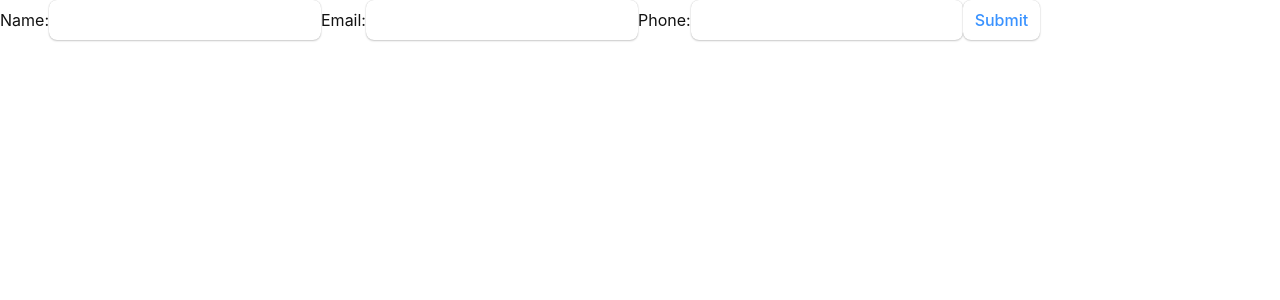
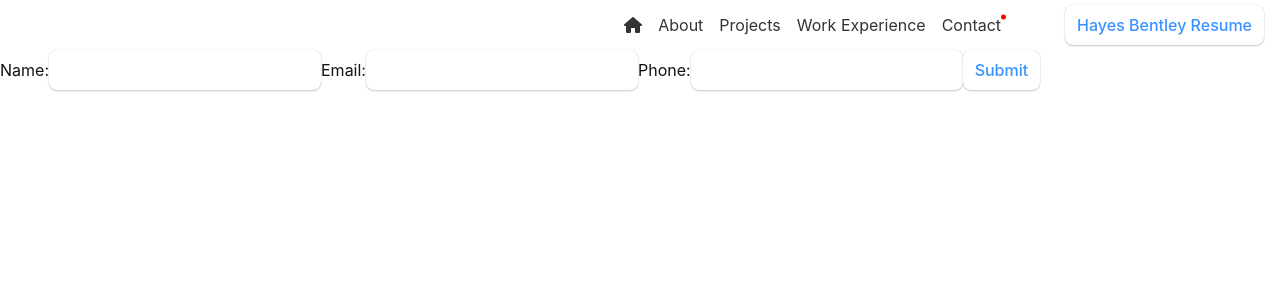
Before and after one commit to Hayesdb1742/Web-Portfolio, a React (Create React App) app in the folder frontend/: page /contact in a window 1280 px wide. Shown: the top 300 px of the page. Built offline with nearby package versions, Linux system fonts and the light colour scheme.

Commit message:
added in html page changes

```diff
--- a/frontend/src/App.css
+++ b/frontend/src/App.css
@@ -46,6 +46,7 @@ html, body, #root {
   display: flex;
   width: 100%;
   height: 100%;
+  flex-direction: column;
 }
 .navbar-container {
   flex: 1;
--- a/frontend/src/App.js
+++ b/frontend/src/App.js
@@ -8,8 +8,8 @@ import Navbar from './components/Navbar';
 import Home from './pages/Home';
 import About from './pages/About';
 import Projects from './pages/Projects';
-import Contact from './pages/contacts';
 import Slider from './components/Slider'
+import Contact from './pages/Contact'
 import "./index.css";
 import "./App.css"
 import WorkExperience from "./pages/WorkExperience"
--- a/frontend/src/components/Navbar.css
+++ b/frontend/src/components/Navbar.css
@@ -29,6 +29,37 @@
     color: #333;
   }
   .nav-menu a:hover {
-    color: #fff;
-    background-color: #333;
+    color: #333;
   }
+
+  .active{
+    position:relative;
+  }
+
+.nav-item:hover{
+  position: relative;
+}
+
+.nav-item:hover::before{
+  content:"";
+  position:absolute;
+  top:15%;
+  right: -5px; /* adjust this value as needed */
+  height: 5px;
+  width: 5px;
+  background-color: gray;
+  border-radius: 50%;
+  transform: translate(0, -50%);
+}
+
+  .active::after{
+    content: "";
+    position: absolute;
+    top: 15%;
+    right: -5px; /* adjust this value to move the dot to the desired position */
+    transform: translate(0, -50%);
+    width: 5px;
+    height: 5px;
+    border-radius: 50%;
+    background-color: red;
+  }
--- a/frontend/src/components/Navbar.js
+++ b/frontend/src/components/Navbar.js
@@ -1,5 +1,5 @@
 import React from 'react';
-import { Link } from 'react-router-dom';
+import { NavLink, useLocation } from 'react-router-dom';
 import './Navbar.css'
 import gHubLogo from "../images/github-mark-white.png"
 import Resume from "./Resume"
@@ -7,23 +7,24 @@ import { FontAwesomeIcon } from '@fortawesome/react-fontawesome';
 import { faHome } from '@fortawesome/free-solid-svg-icons';
 
 function Navbar() {
+  const location = useLocation();
   return (
     <nav className="navbar">
       <ul className="nav-menu">
         <li className="nav-item">
-          <Link to="/" className="nav-link"><FontAwesomeIcon icon={faHome}></FontAwesomeIcon></Link>
+          <NavLink to="/" className="nav-NavLink" activeClassName="active"><FontAwesomeIcon icon={faHome}></FontAwesomeIcon></NavLink>
         </li>
         <li className="nav-item">
-          <Link to="/about" className="nav-link">About</Link>
+          <NavLink to="/about" className="nav-NavLink">About</NavLink>
         </li>
         <li className="nav-item">
-          <Link to="/projects" className="nav-link">Projects</Link>
+          <NavLink to="/projects" className="nav-NavLink">Projects</NavLink>
         </li>
         <li className="nav-item">
-          <Link to="/work-experience" className="nav-link">Work Experience</Link>
+          <NavLink to="/work-experience" className="nav-NavLink">Work Experience</NavLink>
         </li>
         <li className="nav-item">
-          <Link to="/contact" className="nav-link">Contact</Link>
+          <NavLink to="/contact" className="nav-NavLink">Contact</NavLink>
         </li>
         <li>
           <a href="https://github.com/Hayesdb1742?tab=repositories" target="_blank" rel="noopener noreferrer">
--- a/frontend/src/pages/Contact.js
+++ b/frontend/src/pages/Contact.js
@@ -1,5 +1,6 @@
 import React, { useState } from 'react';
-
+import './Projects.css'
+import Navbar from '../components/Navbar'
 function ContactForm() {
   const [name, setName] = useState('');
   const [email, setEmail] = useState('');
@@ -11,6 +12,8 @@ function ContactForm() {
   };
 
   return (
+    <div className='app-container'>
+      <Navbar></Navbar>
       <form onSubmit={handleSubmit}>
         <label>
           Name:
@@ -26,6 +29,7 @@ function ContactForm() {
         </label>
         <button type="submit">Submit</button>
       </form>
+    </div>
   );
 }
 
--- a/frontend/src/pages/Projects.css
+++ b/frontend/src/pages/Projects.css
@@ -76,5 +76,11 @@
     transition: opacity 500ms, transform 500ms;
   }
 
-  .project-list{
+.app-container{
+  .app-container {
+    display: flex;
+    width: 100%;
+    height: 100%;
+    flex-direction: column;
   }
+}
--- a/frontend/src/pages/Projects.js
+++ b/frontend/src/pages/Projects.js
@@ -1,5 +1,5 @@
 import Navbar from '../components/Navbar';
-import React, { useState } from "react";
+import React, { useRef, useState, useEffect } from "react";
 import { CSSTransition, TransitionGroup } from "react-transition-group";
 import './Projects.css'
 
@@ -34,16 +34,56 @@ const projects = [
   },
 ];
 
+
+const ProjectList = () => {
+  const sectionRef = useRef(null);
+  const handleIntersect = (entries) => {
+    entries.forEach((entry) => {
+      if (entry.isIntersecting) {
+        // trigger enter state for TransitionGroup
+      } else {
+        // trigger exit state for TransitionGroup
+      }
+    });
+  };
+  const observer = new IntersectionObserver(handleIntersect, {
+    root: null,
+    rootMargin: "0px",
+    threshold: 0.5, // detect intersection when section is 50% visible
+  });
+  useEffect(() => {
+    if (sectionRef.current) {
+      observer.observe(sectionRef.current);
+    }
+    return () => {
+      if (sectionRef.current) {
+        observer.unobserve(sectionRef.current);
+      }
+    };
+  }, [sectionRef, observer]);
+  return (
+    <section ref={sectionRef}>
+      <TransitionGroup>
+        {projects.map((project) => (
+          <CSSTransition key={project.id} timeout={500} classNames="fade">
+            <Project project={project} />
+          </CSSTransition>
+        ))}
+      </TransitionGroup>
+    </section>
+  );
+}
+
 function Projects() {
   return (
-    <div>
+    <div className='app-container'>
       <Navbar />
       <div className="project-list">
         <h1>Projects</h1>
-        <TransitionGroup className="project-list">
+        <TransitionGroup>
           {projects.map(project => (
             <CSSTransition key={project.id} timeout={500} classNames="project">
-              <div className="project-card">
+              <div className="project">
                 <img src={project.image} alt={project.title} />
                 <div className="project-info">
                 <h2>{project.title}</h2>
--- a/frontend/src/pages/WorkExperience.js
+++ b/frontend/src/pages/WorkExperience.js
@@ -1,6 +1,6 @@
 import React from 'react';
 import Navbar from '../components/Navbar'
-
+import './Projects.css'
 
 const WorkExperiencePage = () => {
   const workExperiences = [
@@ -25,7 +25,7 @@ const WorkExperiencePage = () => {
   ];
 
   return (
-    <div>
+    <div className='app-container'>
       <Navbar/>
       <h1>Work Experience</h1>
       <ul>
```
Lines whose indentation alone changed are shown as unchanged.
